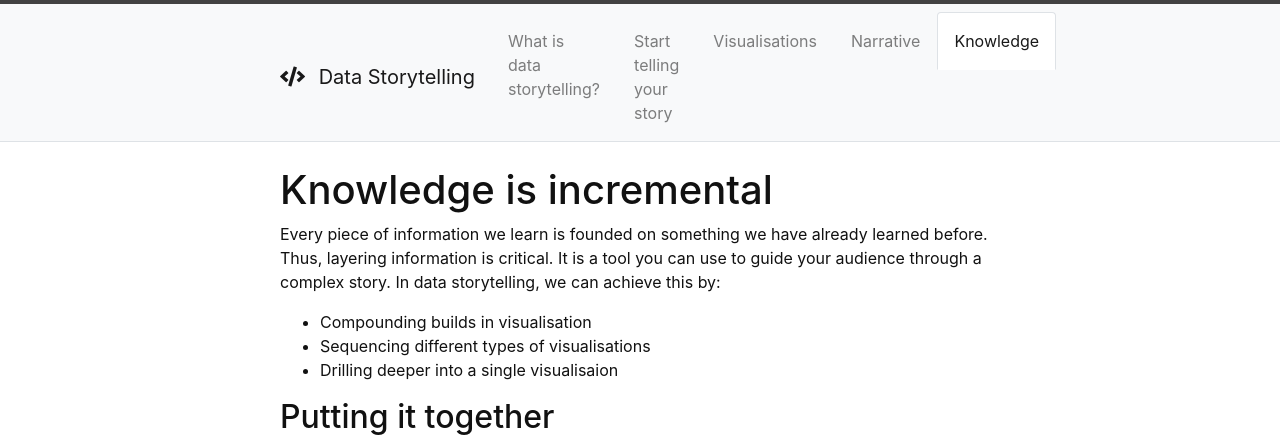
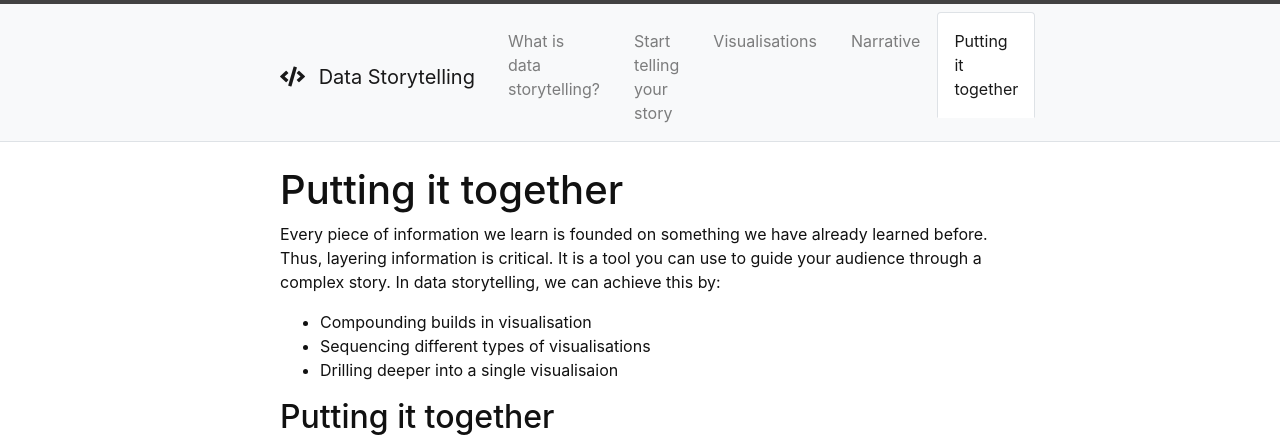
Before and after one commit to masamiy/DataStoryTelling, a Jekyll site: the page built from content/4-Knowledge.md, in a window 1280 px wide and 1400 px high. Shown: the top 447 px of the window. Built offline with Jekyll 4.4.1, drawn with Linux system fonts in a browser that asks for light colours; some of the changed text lies outside the part shown.

Commit message:
Update 4-Knowledge.md

```diff
--- a/content/4-Knowledge.md
+++ b/content/4-Knowledge.md
@@ -1,6 +1,6 @@
 ---
-title: Knowledge is incremental
-nav: Knowledge
+title: Putting it together
+nav: Putting it together
 ---
 
 Every piece of information we learn is founded on something we have already learned before. Thus, layering information is critical. It is a tool you can use to guide your audience through a complex story. In data storytelling, we can achieve this by:
@@ -12,7 +12,7 @@ Every piece of information we learn is founded on something we have already lear
 Do you know Dr Ignaz Semmelweis?
 {% include figure.html img="DrSemmelweis.jpg" alt="Dr Semmelweis" caption="Dr Semmelweis" width="75%" %}
 
-Watch his story from [here]
+Watch his story from [here]().
 
 ### Lessons learnt from Semmelweis story
 1. Timeliness and Clarity
```
